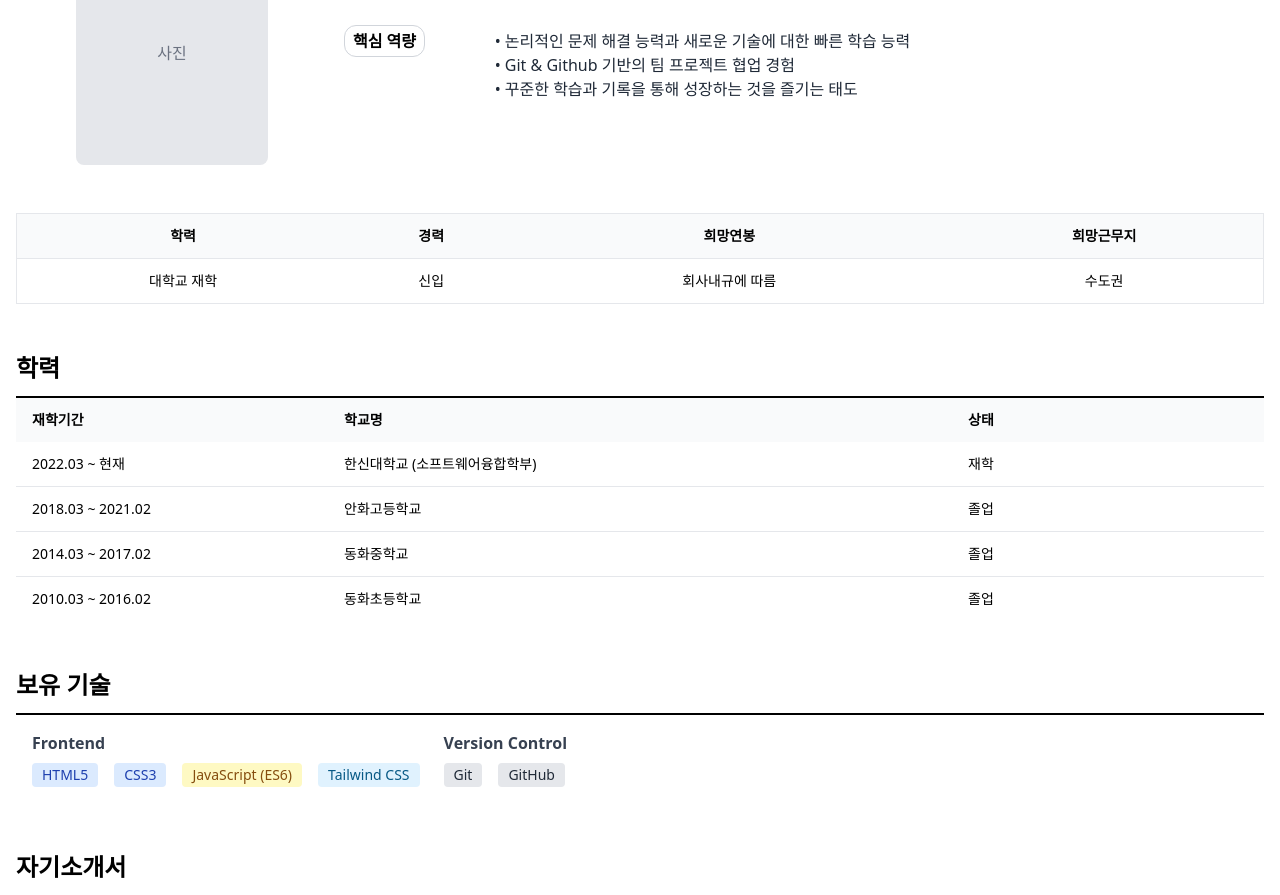
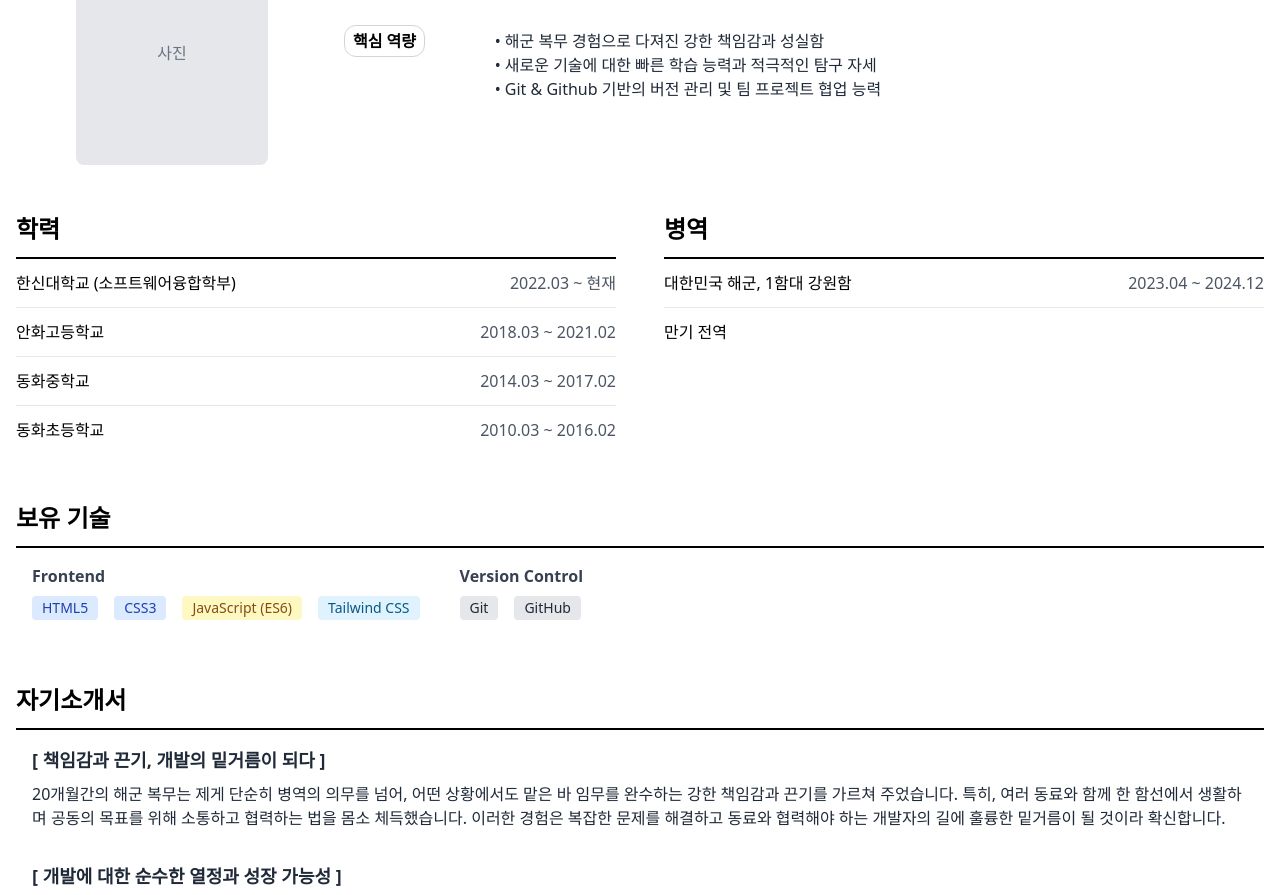
Before and after one commit to gwangmindo123/portfolio, a website: page pages/cv.html in a window 1280 px wide. Shown: the part 237-1132 px from the top of the page. Drawn offline with nearby package versions, Linux system fonts and the light colour scheme.

Commit message:
Update CV with military service and new self-introduction

```diff
--- a/pages/cv.html
+++ b/pages/cv.html
@@ -13,7 +13,7 @@
   <!-- Header -->
   <section class="container mx-auto mt-12 mb-12 border-b-2 border-black px-4">
     <div class="flex gap-6 items-end mb-3">
-      <h2 class="text-3xl font-bold">"끊임없이 배우고 성장하는 개발자 지망생"</h2>
+      <h2 class="text-3xl font-bold">"책임감과 끈기를 갖춘 신입 개발자"</h2>
     </div>
   </section>
 
@@ -41,77 +41,41 @@
           <span class="py-1 px-2 mr-2 border rounded-xl border-gray-300 font-semibold">핵심 역량</span>
         </div>
         <div class="text-gray-800">
-          <p>• 논리적인 문제 해결 능력과 새로운 기술에 대한 빠른 학습 능력</p>
-          <p>• Git & Github 기반의 팀 프로젝트 협업 경험</p>
-          <p>• 꾸준한 학습과 기록을 통해 성장하는 것을 즐기는 태도</p>
+          <p>• 해군 복무 경험으로 다져진 강한 책임감과 성실함</p>
+          <p>• 새로운 기술에 대한 빠른 학습 능력과 적극적인 탐구 자세</p>
+          <p>• Git & Github 기반의 버전 관리 및 팀 프로젝트 협업 능력</p>
         </div>
       </div>
     </div>
   </section>
 
-  <!-- Summary Table -->
+  <!-- Education & Military Service -->
   <section class="container mx-auto mb-12 px-4">
-    <table class="w-full text-sm text-center border">
-      <thead class="bg-gray-50">
-        <tr class="border-b">
-          <th class="py-3 px-2">학력</th>
-          <th class="py-3 px-2">경력</th>
-          <th class="py-3 px-2 hidden sm:table-cell">희망연봉</th>
-          <th class="py-3 px-2">희망근무지</th>
-        </tr>
-      </thead>
-      <tbody>
-        <tr>
-          <td class="py-3 px-2">대학교 재학</td>
-          <td class="py-3 px-2">신입</td>
-          <td class="py-3 px-2 hidden sm:table-cell">회사내규에 따름</td>
-          <td class="py-3 px-2">수도권</td>
-        </tr>
-      </tbody>
-    </table>
-  </section>
-
-  <!-- Education -->
-  <section class="container mx-auto mb-12 px-4">
-    <h2 class="text-2xl font-bold mb-3">학력</h2>
-    <table class="w-full text-sm text-left border-t-2 border-t-black">
-      <thead class="bg-gray-50">
-        <tr>
-          <th class="py-3 px-4 w-1/4">재학기간</th>
-          <th class="py-3 px-4 w-1/2">학교명</th>
-          <th class="py-3 px-4 w-1/4">상태</th>
-        </tr>
-      </thead>
-      <tbody>
-        <tr class="border-b">
-          <td class="py-3 px-4">2022.03 ~ 현재</td>
-          <td class="py-3 px-4">한신대학교 (소프트웨어융합학부)</td>
-          <td class="py-3 px-4">재학</td>
-        </tr>
-        <tr class="border-b">
-          <td class="py-3 px-4">2018.03 ~ 2021.02</td>
-          <td class="py-3 px-4">안화고등학교</td>
-          <td class="py-3 px-4">졸업</td>
-        </tr>
-        <tr class="border-b">
-          <td class="py-3 px-4">2014.03 ~ 2017.02</td>
-          <td class="py-3 px-4">동화중학교</td>
-          <td class="py-3 px-4">졸업</td>
-        </tr>
-        <tr>
-          <td class="py-3 px-4">2010.03 ~ 2016.02</td>
-          <td class="py-3 px-4">동화초등학교</td>
-          <td class="py-3 px-4">졸업</td>
-        </tr>
-      </tbody>
-    </table>
+    <div class="grid grid-cols-1 md:grid-cols-2 gap-12">
+      <div>
+        <h2 class="text-2xl font-bold mb-3">학력</h2>
+        <div class="border-t-2 border-t-black">
+          <div class="py-3 border-b flex justify-between"><span>한신대학교 (소프트웨어융합학부)</span> <span class="text-gray-600">2022.03 ~ 현재</span></div>
+          <div class="py-3 border-b flex justify-between"><span>안화고등학교</span> <span class="text-gray-600">2018.03 ~ 2021.02</span></div>
+          <div class="py-3 border-b flex justify-between"><span>동화중학교</span> <span class="text-gray-600">2014.03 ~ 2017.02</span></div>
+          <div class="py-3 flex justify-between"><span>동화초등학교</span> <span class="text-gray-600">2010.03 ~ 2016.02</span></div>
+        </div>
+      </div>
+      <div>
+        <h2 class="text-2xl font-bold mb-3">병역</h2>
+        <div class="border-t-2 border-t-black">
+          <div class="py-3 border-b flex justify-between"><span>대한민국 해군, 1함대 강원함</span> <span class="text-gray-600">2023.04 ~ 2024.12</span></div>
+          <div class="py-3 flex justify-between"><span>만기 전역</span> <span class="text-gray-600"></span></div>
+        </div>
+      </div>
+    </div>
   </section>
 
   <!-- Skills -->
   <section class="container mx-auto mb-12 px-4">
     <h2 class="text-2xl font-bold mb-3">보유 기술</h2>
     <div class="p-4 border-t-2 border-t-black">
-      <div class="flex flex-wrap gap-4">
+      <div class="flex flex-wrap gap-x-8 gap-y-4">
         <div>
           <h4 class="font-semibold text-gray-700 mb-2">Frontend</h4>
           <div class="flex flex-wrap gap-2">
@@ -137,16 +101,16 @@
     <h2 class="text-2xl font-bold mb-3">자기소개서</h2>
     <div class="p-4 text-gray-800 border-t-2 border-t-black space-y-8">
       <div>
-        <h4 class="text-lg font-bold mb-2">[ 성장 과정: 논리적 사고의 즐거움 ]</h4>
-        <p>어릴 적부터 정해진 규칙 속에서 최적의 해답을 찾아내는 과정에 큰 흥미를 느꼈습니다. 이러한 저의 성향은 자연스럽게 컴퓨터 프로그래밍의 세계로 저를 이끌었습니다. 복잡한 문제들을 논리적으로 분해하고, 코드를 통해 하나씩 해결해 나갈 때마다 큰 성취감을 느낍니다. 현재는 한신대학교 소프트웨어융합학부에서 웹 개발의 기초를 다지며, 논리적 사고를 코드로 구현하는 개발자로서의 꿈을 키워나가고 있습니다.</p>
+        <h4 class="text-lg font-bold mb-2">[ 책임감과 끈기, 개발의 밑거름이 되다 ]</h4>
+        <p>20개월간의 해군 복무는 제게 단순히 병역의 의무를 넘어, 어떤 상황에서도 맡은 바 임무를 완수하는 강한 책임감과 끈기를 가르쳐 주었습니다. 특히, 여러 동료와 함께 한 함선에서 생활하며 공동의 목표를 위해 소통하고 협력하는 법을 몸소 체득했습니다. 이러한 경험은 복잡한 문제를 해결하고 동료와 협력해야 하는 개발자의 길에 훌륭한 밑거름이 될 것이라 확신합니다.</p>
       </div>
       <div>
-        <h4 class="text-lg font-bold mb-2">[ 성격과 강점: 긍정적인 태도와 꾸준함 ]</h4>
-        <p>저는 새로운 기술을 배우는 것에 대한 두려움이 없으며, 오히려 새로운 것을 알아가는 과정을 즐깁니다. 막히는 부분이 있다면 포기하기보다 다양한 자료를 찾아보고, 여러 각도에서 문제를 바라보며 해결책을 찾아내려 노력합니다. 또한, '꾸준함'의 가치를 중요하게 생각합니다. 배운 내용은 반드시 직접 코드를 작성해보고, 꾸준히 기록하고 복습하며 온전히 제 것으로 만들기 위해 노력합니다.</p>
+        <h4 class="text-lg font-bold mb-2">[ 개발에 대한 순수한 열정과 성장 가능성 ]</h4>
+        <p>전역 후 소프트웨어 개발의 세계에 본격적으로 뛰어들며, 논리적인 코드를 통해 아이디어를 현실로 만들어내는 과정에 큰 매력을 느끼고 있습니다. 비록 실무 경험은 없지만, 호기심과 열정을 바탕으로 웹 프론트엔드 기술 스택을 꾸준히 학습하고 개인 프로젝트를 진행하며 빠르게 성장하고 있습니다. 매일 새로운 기술을 탐구하고, 어제보다 한 뼘 더 성장하는 제 자신을 발견하는 것이 지금 가장 큰 즐거움입니다.</p>
       </div>
       <div>
-        <h4 class="text-lg font-bold mb-2">[ 입사 후 포부: 함께 성장하는 개발자 ]</h4>
-        <p>아직은 채워나가야 할 부분이 많은 학생이지만, 그만큼 빠르게 배우고 성장할 수 있는 잠재력을 가지고 있다고 생각합니다. 입사 초기에는 주어진 업무를 완벽하게 수행하기 위해 끊임없이 질문하고 배우는 자세로 임하겠습니다. 장기적으로는 동료들에게 긍정적인 영향을 주고, 함께 기술적인 성장을 도모하며 회사의 발전에 기여하는 개발자가 되고 싶습니다. 저의 성장이 곧 회사의 성장이라는 생각으로 매사에 최선을 다하겠습니다.</p>
+        <h4 class="text-lg font-bold mb-2">[ 함께 항해하고 싶은 개발자 ]</h4>
+        <p>저는 혼자 가는 배가 아닌, 함께 목표를 향해 나아가는 함대의 일원이 되고 싶습니다. 입사 초기에는 스펀지처럼 모든 것을 흡수하며 빠르게 팀에 적응하고, 장기적으로는 제가 가진 긍정적인 에너지와 강한 책임감을 바탕으로 동료들에게 신뢰를 주고 함께 성장해나가는 개발자가 되겠습니다. 귀사의 항해에 든든한 동료가 될 수 있는 기회를 주시면 감사하겠습니다.</p>
       </div>
     </div>
   </section>
```
